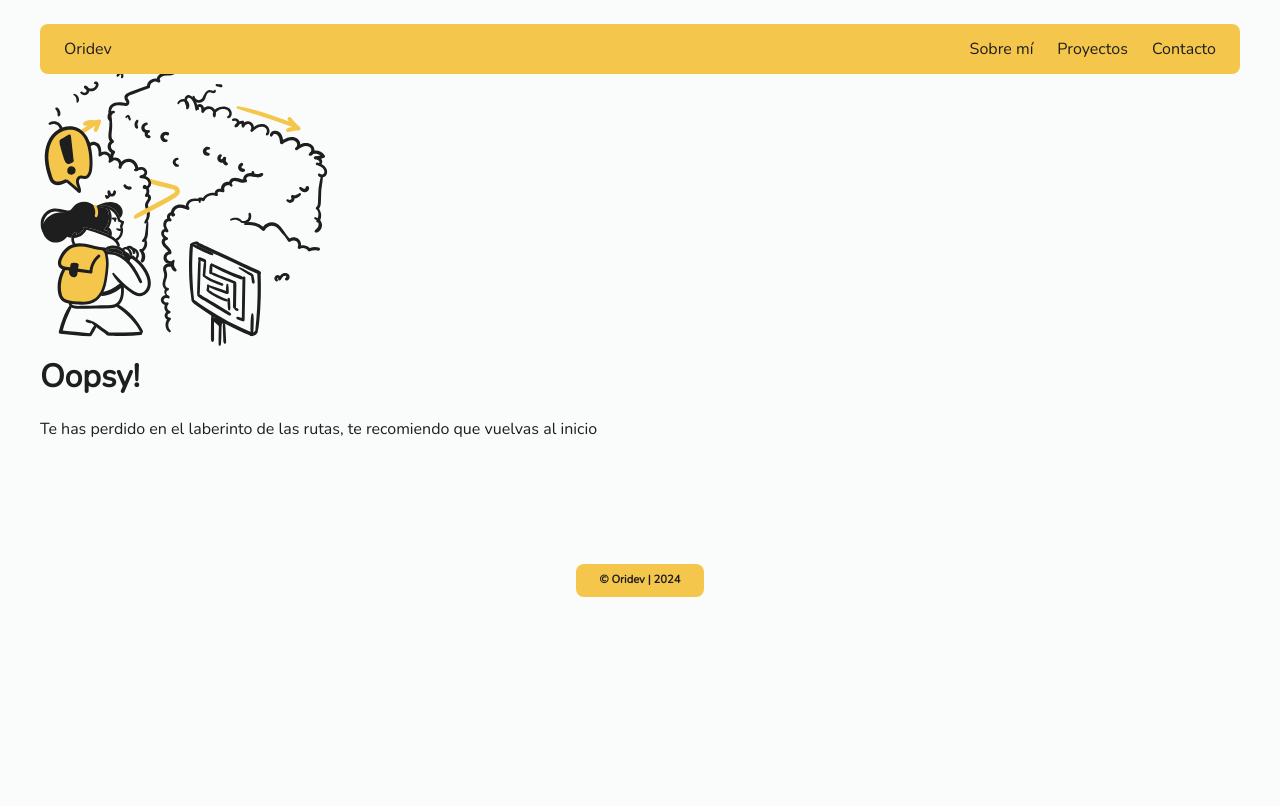
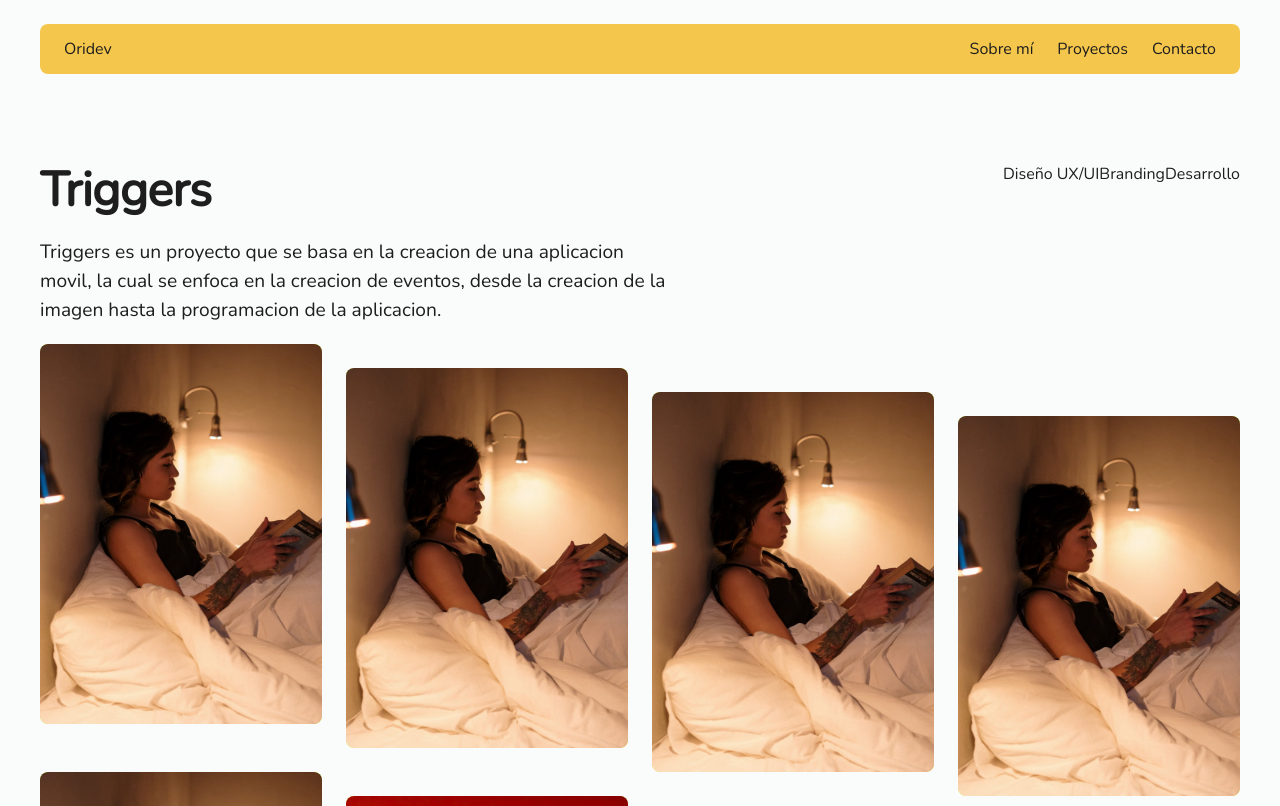
Before and after one commit to cristina-bosa/oridev, a Vue app: page /projects/1 in a window 1280 px wide. Shown: the top 806 px of the page. Built offline with nearby package versions, Linux system fonts and the light colour scheme.

Commit message:
Add single project

```diff
--- a/src/assets/sass/05-components/_projects.scss
+++ b/src/assets/sass/05-components/_projects.scss
@@ -128,6 +128,60 @@
     }
 
   }
+  &__img{
+    position: relative;
+    display: flex;
+    flex-direction: column;
+    gap: 1.5rem;
+    border-radius: 0.5rem;
+    //padding: 1.5rem;
+    justify-content: space-between;
+    //overflow: hidden;
+    height: 380px;
+    background-color: variables.$design;
+    img{
+      width: 100%;
+      height: 100%;
+      object-fit: cover;
+      border-radius: .5rem;
+
+    }
+    &:nth-child(2) {
+      margin-top: 24px;
+
+      @include querys.mobile {
+        margin-top: 0;
+
+      }
+    }
+
+    &:nth-child(3) {
+      margin-top: 48px;
+
+      @include querys.mobile {
+        margin-top: 0;
+
+      }
+    }
+    &:nth-child(4) {
+      margin-top: 72px;
+
+      @include querys.mobile {
+        margin-top: 0;
+
+      }
+    }
+
+    @for $i from 5 through 90 {
+      &:nth-child(#{$i}) {
+        margin-top: ((($i - 1) % 4) - 2) * 1.5rem;
+
+        @include querys.mobile {
+          margin-top: 0;
+        }
+      }
+    }
+  }
 
   &__legend {
     &__title {
--- a/src/data/projects.json
+++ b/src/data/projects.json
@@ -9,14 +9,14 @@
         "Branding",
         "Desarrollo"
       ],
-      "src_cover": "/images/placeholderimg.jpg",
+      "src_cover": "/assets/img/book.png",
       "gallery": [
-        "/images/placeholderimg.jpg",
-        "/images/placeholderimg.jpg",
-        "/images/placeholderimg.jpg",
-        "/images/placeholderimg.jpg",
-        "/images/placeholderimg.jpg",
-        "/images/placeholderimg.jpg"
+        "/assets/img/book.png",
+        "/assets/img/book.png",
+        "/assets/img/book.png",
+        "/assets/img/book.png",
+        "/assets/img/book.png",
+        "/assets/img/sunset.png"
       ]
     },
     {
@@ -27,14 +27,14 @@
         "Diseño UX/UI",
         "Branding"
       ],
-      "src_cover": "/images/placeholderimg.jpg",
+      "src_cover": "/assets/img/book.png",
       "gallery": [
-        "/images/placeholderimg.jpg",
-        "/images/placeholderimg.jpg",
-        "/images/placeholderimg.jpg",
-        "/images/placeholderimg.jpg",
-        "/images/placeholderimg.jpg",
-        "/images/placeholderimg.jpg"
+        "/assets/img/book.png",
+        "/assets/img/book.png",
+        "/assets/img/book.png",
+        "/assets/img/book.png",
+        "/assets/img/book.png",
+        "/assets/img/book.png"
       ]
     },
     {
@@ -46,14 +46,14 @@
         "Diseño UX/UI",
         "Pepeleria"
       ],
-      "src_cover": "/images/placeholderimg.jpg",
+      "src_cover": "/assets/img/book.png",
       "gallery": [
-        "/images/placeholderimg.jpg",
-        "/images/placeholderimg.jpg",
-        "/images/placeholderimg.jpg",
-        "/images/placeholderimg.jpg",
-        "/images/placeholderimg.jpg",
-        "/images/placeholderimg.jpg"
+        "/assets/img/book.png",
+        "/assets/img/book.png",
+        "/assets/img/book.png",
+        "/assets/img/book.png",
+        "/assets/img/book.png",
+        "/assets/img/book.png"
       ]
     },
     {
@@ -65,14 +65,14 @@
         "Branding",
         "Desarrollo"
       ],
-      "src_cover": "/images/placeholderimg.jpg",
+      "src_cover": "/assets/img/book.png",
       "gallery": [
-        "/images/placeholderimg.jpg",
-        "/images/placeholderimg.jpg",
-        "/images/placeholderimg.jpg",
-        "/images/placeholderimg.jpg",
-        "/images/placeholderimg.jpg",
-        "/images/placeholderimg.jpg"
+        "/assets/img/book.png",
+        "/assets/img/book.png",
+        "/assets/img/book.png",
+        "/assets/img/book.png",
+        "/assets/img/book.png",
+        "/assets/img/book.png"
       ]
     }
   ]
--- a/src/router/router.ts
+++ b/src/router/router.ts
@@ -20,6 +20,11 @@ const Router = createRouter({
       component: () => import ("../views/ProjectsView.vue")
     },
     {
+      path: '/projects/:id',
+      name: 'SingleProject',
+      component: () => import ("../views/SingleProjectView.vue")
+    },
+    {
       path: '/about',
       name: 'About me',
       component: () => import ("../views/AboutMeView.vue")
--- a/src/views/HomeView.vue
+++ b/src/views/HomeView.vue
@@ -50,7 +50,8 @@
             <span v-for="tag in project.tags" :key="tag">{{tag}}</span>
           </div>
 
-          <button class="btn btn--secondary"> Saber más</button>
+
+          <router-link :to="'/projects/'+project.id" class="btn btn--secondary"> Saber más</router-link>
           <svg class="projects__box__splend" width="49" height="42" viewBox="0 0 49 42" fill="none"
             xmlns="http://www.w3.org/2000/svg">
             <path d="M19.1729 3.22217L31.1014 1.91441" stroke="#1E1E1E" stroke-width="2" stroke-linecap="round" />
--- /dev/null
+++ b/src/views/SingleProjectView.vue
@@ -0,0 +1,84 @@
+<template>
+  <main class="container">
+    <section class="container__presentation">
+      <article>
+        <h1 class="text--xxl text--20">{{ project.name }}</h1>
+        <p class="text--m text--55">
+          {{ project.description }}
+        </p>
+      </article>
+      <article>
+        <span v-for="tag in project.tags">{{ tag }}</span>
+      </article>
+    </section>
+    <section>
+      <article class="container__projects--right projects">
+        <div class="projects__img" v-on:click="showBigger" v-for="img in project.gallery">
+          <img :src="img" alt="" height="350px">
+          <img v-if="isBigger" class="bigger-image" :src="img" alt="">
+
+        </div>
+        <div class="modal-overlay" v-if="isBigger" @click="hideBigger"></div>
+      </article>
+
+    </section>
+  </main>
+</template>
+
+<script>
+import { defineComponent, ref } from 'vue'
+import DataProjects from '../data/projects'
+import { useRoute } from 'vue-router'
+export default defineComponent({
+  setup() {
+    const isBigger = ref(false)
+
+    const showBigger = () => {
+      isBigger.value = true
+    }
+
+    const hideBigger = () => {
+      isBigger.value = false
+    }
+    const route = useRoute()
+    const projects = DataProjects.projects
+    const id = parseInt(route.params.id)
+
+    const project = projects.find(project => project.id === id)
+    return {
+      isBigger,
+      showBigger,
+      hideBigger,
+      project
+
+    }
+  }
+})
+</script>
+
+<style scoped>
+.modal-overlay {
+  position: fixed;
+  top: 0;
+  left: 0;
+  width: 100%;
+  height: 100%;
+  background-color: rgba(0, 0, 0, 0.5);
+  /* Color de fondo semitransparente */
+  z-index: 999;
+  /* Asegúrate de que esté por encima de todo el contenido */
+}
+
+.bigger-image {
+  position: fixed;
+  top: 50%;
+  left: 50%;
+  transform: translate(-50%, -50%);
+  max-width: 90%;
+  /* Ajusta el tamaño máximo según tus necesidades */
+  max-height: 90vh;
+  /* Ajusta el tamaño máximo según tus necesidades */
+  z-index: 1000;
+  /* Asegúrate de que esté por encima de la capa modal */
+}
+</style>
```
Also changed, not shown: public/assets/img/book.png (added), public/assets/img/sunset.png (added).
